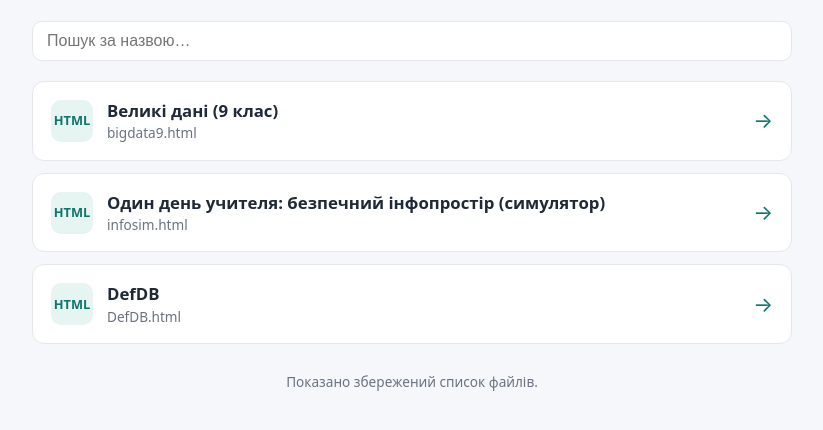
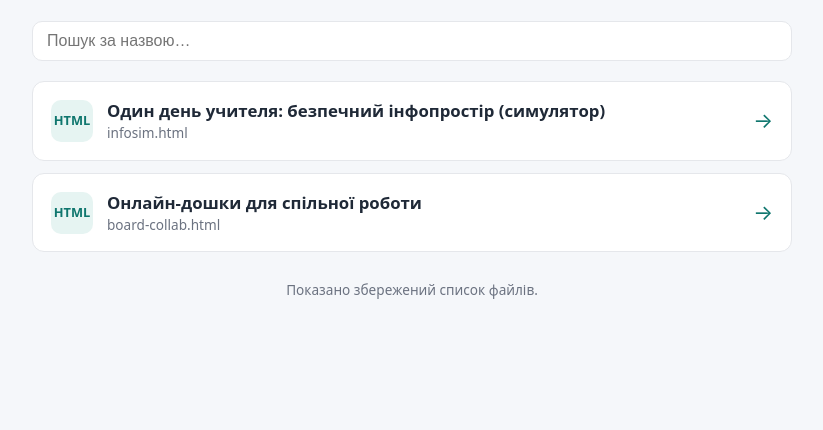
Before and after one commit to olgazar-ifo/profdevteach, a plain HTML site: page index.html in a window 1280 px wide. Shown: the part 106-536 px from the top of the page, without its empty margins (228-1051 px from the left). Drawn offline with Linux system fonts and the light colour scheme; no server answers.

Commit message:
Update index.html

```diff
--- a/index.html
+++ b/index.html
@@ -70,12 +70,12 @@ const REPO  = "interactives";
 // Гарні назви для файлів (необов'язково). Ключ — ім'я файлу.
 const TITLES = {
   "board-collab.html":    "Онлайн-дошки для спільної роботи",
-  "bigdata9.html": "Великі дані (9 клас)",
+  // "bigdata9.html": "Великі дані (9 клас)",
   "infosim.html":  "Один день учителя: безпечний інфопростір (симулятор)"
 };
 
 // Запасний список, якщо GitHub API недоступний
-const FALLBACK = ["DefDB.html", "bigdata9.html", "infosim.html"];
+const FALLBACK = ["board-collab.html", "infosim.html"];
 
 // Файли, які не показуємо
 const HIDDEN = ["index.html"];
```
